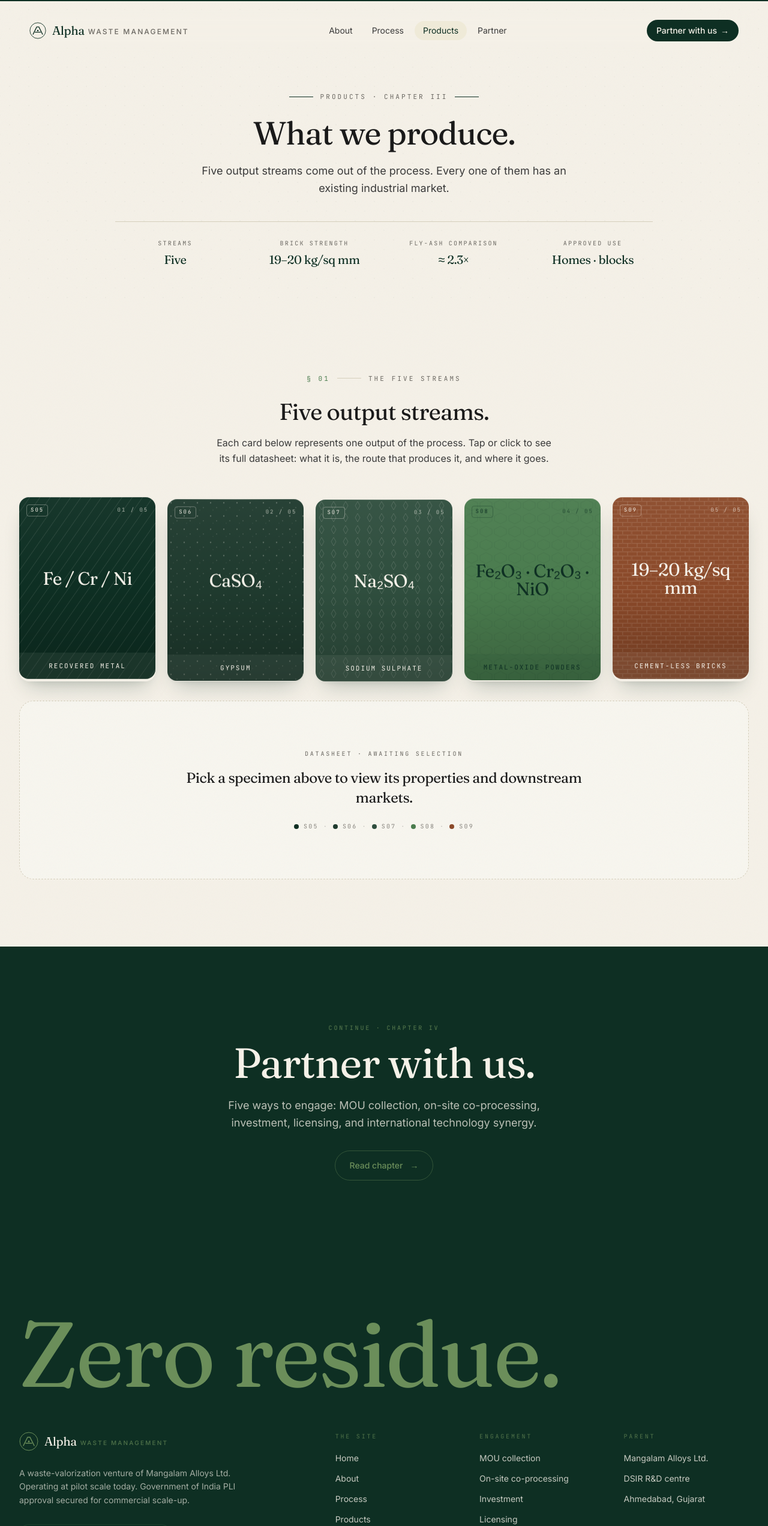
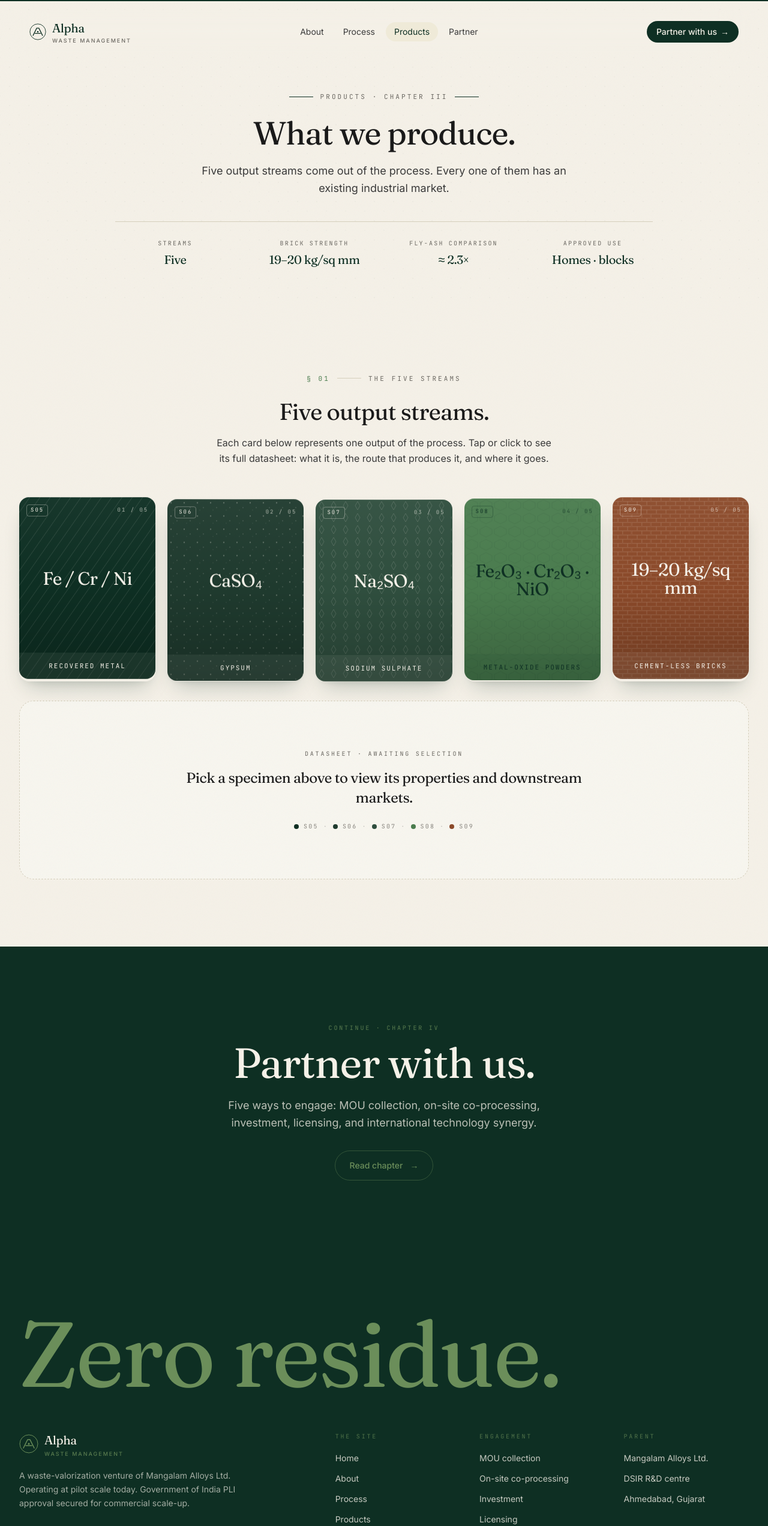
Before and after one commit to aditya20-12-05/alphawastemanagement, a Next.js app: page /products in a window 1280 px wide. Shown: the top 2544 px of the page at 60% size. Built offline with nearby package versions, Linux system fonts and the light colour scheme.

Commit message:
Stack 'Waste Management' below 'Alpha' in nav + footer

```diff
--- a/src/components/Navigation.tsx
+++ b/src/components/Navigation.tsx
@@ -50,9 +50,11 @@ export default function Navigation() {
         >
           <Link href="/" className="flex items-center gap-2.5 group">
             <Logo className="h-7 w-7 text-forest transition-transform duration-700 group-hover:rotate-180" />
-            <span className="font-display text-lg sm:text-xl tracking-tight">
-              <span className="text-forest">Alpha</span>
-              <span className="text-muted ml-1.5 text-[10px] sm:text-xs font-sans font-medium uppercase tracking-[0.18em] align-middle">
+            <span className="flex flex-col items-start leading-none">
+              <span className="font-display text-lg sm:text-xl tracking-tight text-forest">
+                Alpha
+              </span>
+              <span className="mt-0.5 text-[8px] sm:text-[9px] font-sans font-medium uppercase tracking-[0.22em] text-muted">
                 Waste Management
               </span>
             </span>
--- a/src/components/ui/PageFooter.tsx
+++ b/src/components/ui/PageFooter.tsx
@@ -48,9 +48,9 @@ export default function PageFooter() {
           <div className="lg:col-span-5">
             <Link href="/" className="inline-flex items-center gap-2.5">
               <Logo className="h-8 w-8 text-fern" />
-              <span className="font-display text-xl text-paper">
-                Alpha
-                <span className="text-fern/70 ml-1.5 text-[10px] font-sans font-medium uppercase tracking-[0.22em] align-middle">
+              <span className="flex flex-col items-start leading-none">
+                <span className="font-display text-xl text-paper">Alpha</span>
+                <span className="mt-1 text-[9px] font-sans font-medium uppercase tracking-[0.22em] text-fern/80">
                   Waste Management
                 </span>
               </span>
```
